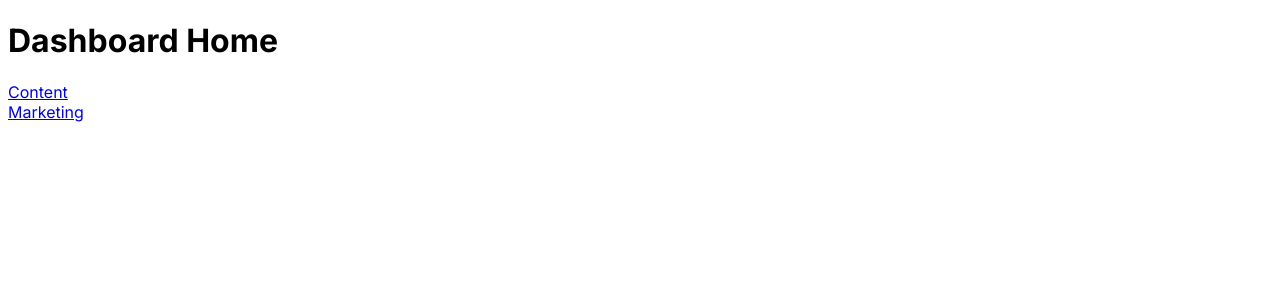
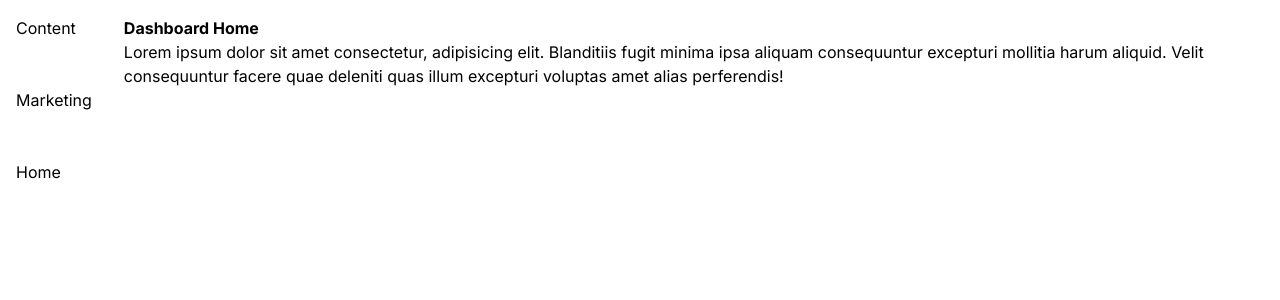
Before and after one commit to dewaleolaoye/route-groups, a Next.js app: page /dashboard in a window 1280 px wide. Shown: the top 300 px of the page. Built offline with nearby package versions, Linux system fonts and the light colour scheme.

Commit message:
feat: nested layout

```diff
--- /dev/null
+++ b/app/dashboard/(nested-path)/layout.tsx
@@ -0,0 +1,13 @@
+import Link from 'next/link';
+
+const layout = ({ children }: { children: React.ReactNode }) => {
+  return (
+    <div className='mt-4'>
+      <div>Details Layout</div>
+
+      <div>{children}</div>
+    </div>
+  );
+};
+
+export default layout;
--- a/app/dashboard/(root)/content/page.tsx
+++ b/app/dashboard/(root)/content/page.tsx
@@ -6,9 +6,6 @@ const page = () => {
       <div>
         <h1>Content</h1>
         <Link href='/dashboard/content/22231'>Click Content Details</Link>
-
-        <br />
-        <Link href='/dashboard/marketing'>Marketting page</Link>
       </div>
     </div>
   );
--- a/app/dashboard/(root)/marketing/page.tsx
+++ b/app/dashboard/(root)/marketing/page.tsx
@@ -6,7 +6,6 @@ const page = () => {
       <div>
         <h1>Marketting</h1>
         <Link href='/dashboard/marketing/2easd'>Marketing details</Link> <br />
-        <Link href='/dashboard/content'>Content page</Link>
       </div>
     </div>
   );
--- /dev/null
+++ b/app/dashboard/layout.tsx
@@ -0,0 +1,22 @@
+import Link from 'next/link';
+
+const layout = ({ children }: { children: React.ReactNode }) => {
+  return (
+    <div className='flex gap-8 p-4'>
+      <div className='flex-shrink-0'>
+        <Link href='/dashboard/content'>Content</Link>
+        <br />
+        <br />
+        <br />
+        <Link href='/dashboard/marketing'>Marketing</Link> <br />
+        <br />
+        <br />
+        <Link href='/dashboard'>Home</Link>
+      </div>
+
+      <div>{children}</div>
+    </div>
+  );
+};
+
+export default layout;
--- a/app/dashboard/page.tsx
+++ b/app/dashboard/page.tsx
@@ -4,8 +4,9 @@ const page = () => {
   return (
     <div>
       <h1>Dashboard Home</h1>
-      <Link href='/dashboard/content'>Content</Link> <br />
-      <Link href='/dashboard/marketing'>Marketing</Link> <br />
+      Lorem ipsum dolor sit amet consectetur, adipisicing elit. Blanditiis fugit minima ipsa aliquam consequuntur
+      excepturi mollitia harum aliquid. Velit consequuntur facere quae deleniti quas illum excepturi voluptas amet alias
+      perferendis!
     </div>
   );
 };
--- a/app/globals.css
+++ b/app/globals.css
@@ -16,12 +16,11 @@
   }
 }
 
-body {
-  color: rgb(var(--foreground-rgb));
-  background: linear-gradient(
-      to bottom,
-      transparent,
-      rgb(var(--background-end-rgb))
-    )
-    rgb(var(--background-start-rgb));
+h1,
+h2,
+h3,
+h4,
+h5,
+h6 {
+  font-weight: 700;
 }
--- a/app/layout.tsx
+++ b/app/layout.tsx
@@ -1,3 +1,4 @@
+import './globals.css';
 import type { Metadata } from 'next';
 import { Inter } from 'next/font/google';
 
```
Also changed, not shown: app/dashboard/(nested-path)/content/[id]/page.tsx (renamed from app/dashboard/(subroot)/content/[id]/page.tsx), app/dashboard/(nested-path)/marketing/[id]/page.tsx (renamed from app/dashboard/(subroot)/marketing/[id]/page.tsx).
